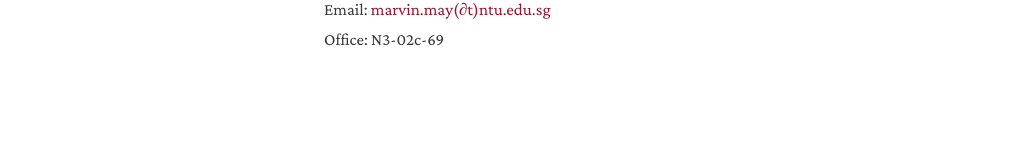
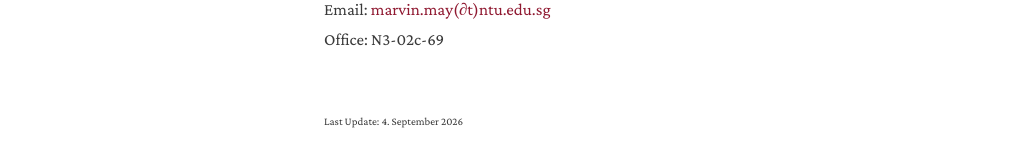
Before and after one commit to OliverFanHL/NTU-IAI-lab.github.io, a Jekyll site: the page built from index.md, in a window 1280 px wide and 1204 px high. Shown: the part 1014-1181 px from the top of the window, without its empty margins (134-1151 px from the left). Built offline with Jekyll 4.4.1, drawn with Linux system fonts in a browser that asks for light colours; a style sheet for code colours, icons or effects is not loaded.

Commit message:
initial commit

```diff
--- a/_config.yml
+++ b/_config.yml
@@ -15,7 +15,7 @@ description: The Industrial AI Lab at NTU Singapore develops artificial intellig
 enable_hopkins_logo: true
 
 # The option is used to show the last update time.
-enable_last_update: false
+enable_last_update: true
 
 # Links
 link_type: icon #text/icon
```
